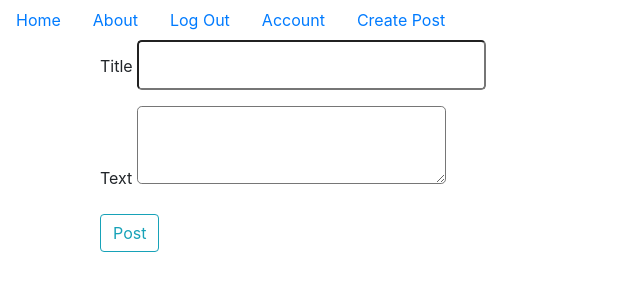
After one commit to jsolis1302/flask_social, a Flask app: page /create in a window 1280 px wide. The commit adds this page. Shown: the top 300 px of the page, without its empty margins (0-640 px from the left). Run offline with Flask 2, Linux system fonts and the light colour scheme; a user stored in the database is signed in; some libraries are stand-ins or nearby versions.

Commit message:
Completing proyect

```diff
--- a/puppycompanyblog/__init__.py
+++ b/puppycompanyblog/__init__.py
@@ -28,8 +28,10 @@ login_manager.login_view = 'users.login'
 
 from puppycompanyblog.core.views import core
 from puppycompanyblog.users.views import users
+from puppycompanyblog.blog_posts.views import blog_posts
 from puppycompanyblog.error_pages.handlers import error_pages
 
 app.register_blueprint(core)
 app.register_blueprint(users)
+app.register_blueprint(blog_posts)
 app.register_blueprint(error_pages)
--- a/puppycompanyblog/blog_posts/forms.py
+++ b/puppycompanyblog/blog_posts/forms.py
@@ -0,0 +1,8 @@
+from flask_wtf import FlaskForm
+from wtforms import StringField, SubmitField, TextAreaField
+from wtforms.validators import DataRequired
+
+class BlogPostForm(FlaskForm):
+    title = StringField('Title',validators=[DataRequired()])
+    text = TextAreaField('Text',validators=[DataRequired()])
+    submit = SubmitField('Post')
--- a/puppycompanyblog/blog_posts/views.py
+++ b/puppycompanyblog/blog_posts/views.py
@@ -0,0 +1,63 @@
+from flask import render_template,url_for,flash,redirect,request,Blueprint
+from flask_login import current_user,login_required
+from puppycompanyblog import db
+from puppycompanyblog.models import BlogPost
+from puppycompanyblog.blog_posts.forms import BlogPostForm
+
+
+blog_posts = Blueprint('blog_posts',__name__)
+
+@blog_posts.route('/create',methods=['GET','POST'])
+@login_required
+def create_post():
+    form = BlogPostForm()
+
+    if form.validate_on_submit():
+        blog_post = BlogPost(title = form.title.data,
+                             text = form.text.data,
+                             user_id = current_user.id)
+
+        db.session.add(blog_post)
+        db.session.commit()
+        flash('Blog Post Created')
+        return redirect(url_for('core.index'))
+
+    return render_template('create_post.html',form = form)
+
+@blog_posts.route('/<int:blog_post_id>')
+def blog_post(blog_post_id):
+    blog_post = BlogPost.query.get_or_404(blog_post_id)
+    return render_template('blog_post.html', title = blog_post.title, date=blog_post.date,post = blog_post)
+
+@blog_posts.route('/<int:blog_post_id>/update',methods=['GET','POST'])
+@login_required
+def update(blog_post_id):
+    blog_post = BlogPost.query.get_or_404(blog_post_id)
+    if blog_post.author != current_user:
+        abort(403)
+
+    form = BlogPostForm()
+
+    if form.validate_on_submit():
+        blog_post.title = title.data
+        blog_post.text = form.text.data
+
+        db.session.commit()
+        flash('Blog Post updated')
+        return redirect(url_for('blog_posts.blog_post',blog_post_id = blog_post.id))
+    elif request.method == 'GET':
+        form.title.data = blog_post.title
+        form.text.data = blog_post.text
+
+    return render_template('create_post.html',title='Updating', form = form)
+
+@blog_posts.route('/<int:blog_post_id>/delete',methods=['GET','POST'])
+@login_required
+def delete_post(blog_post_id):
+    blog_post = BlogPost.query.get_or_404(blog_post_id)
+    if blog_post.author != current_user:
+        abort(403)
+    db.session.delete(blog_post)
+    db.session.commit()
+    flash('Blog Post updated')
+    return redirect(url_for('core.index'))
--- a/puppycompanyblog/core/views.py
+++ b/puppycompanyblog/core/views.py
@@ -1,10 +1,13 @@
 from flask import render_template,request,Blueprint
+from puppycompanyblog.models import BlogPost
 
 core = Blueprint('core',__name__)
 
 @core.route('/')
 def index():
-    return render_template('index.html')
+    page = request.args.get('page',1,type=int)
+    blog_posts = BlogPost.query.order_by(BlogPost.date.desc()).paginate(page=page,per_page=2)
+    return render_template('index.html',blog_posts = blog_posts)
 
 
 @core.route('/info')
--- a/puppycompanyblog/templates/base.html
+++ b/puppycompanyblog/templates/base.html
@@ -27,7 +27,7 @@
               <a href="{{url_for('users.account')}}">Account</a>
             </li>
             <li class="nav-link">
-              <a href="#">Create Post</a>
+              <a href="{{url_for('blog_posts.create_post')}}">Create Post</a>
             </li>
             {% else %}
             <li class="nav-link">
--- /dev/null
+++ b/puppycompanyblog/templates/create_post.html
@@ -0,0 +1,23 @@
+{% extends "base.html" %}
+{% block content %}
+
+  <div class="container">
+    <form class="form-group"  method="post">
+      {{form.hidden_tag()}}
+      <div class="form-group">
+        {{form.title.label(class="form-control-label")}}
+        {{form.title(class="form-cpntrol form-control-lg")}}
+      </div>
+      <div class="form-group">
+        {{form.text.label(class="form-control-label")}}
+        {{form.text(class="form-cpntrol form-control-lg")}}
+      </div>
+      <div class="form-group">
+        {{form.submit(class="btn btn-outline-info")}}
+      </div>
+
+    </form>
+
+  </div>
+
+{% endblock %}
--- a/puppycompanyblog/users/views.py
+++ b/puppycompanyblog/users/views.py
@@ -75,8 +75,8 @@ def account():
     return render_template('account.html',profile_image=profile_image, form= form)
 
 @users.route("/<username>")
-def user_post(username):
+def user_posts(username):
     page = request.args.get('page',1,type=int)
     user = User.query.filter_by(username=username).first_or_404()
-    blog_post = BlogPost.query.filter_by(author=user).order_by(BlogPost.date.desc()).paginate(page=page,per_page = 5)
+    blog_posts = BlogPost.query.filter_by(author=user).order_by(BlogPost.date.desc()).paginate(page=page,per_page = 5)
     return render_template('user_blog_posts.html',blog_posts = blog_posts, user=user)
```
Also changed, not shown: puppycompanyblog/templates/blog_post.html (added, +44 -0 lines), puppycompanyblog/templates/index.html (+31 -0 lines), puppycompanyblog/templates/login.html (+20 -6 lines), puppycompanyblog/templates/user_blog_posts.html (+6 -6 lines), puppycompanyblog/data.sqlite.
